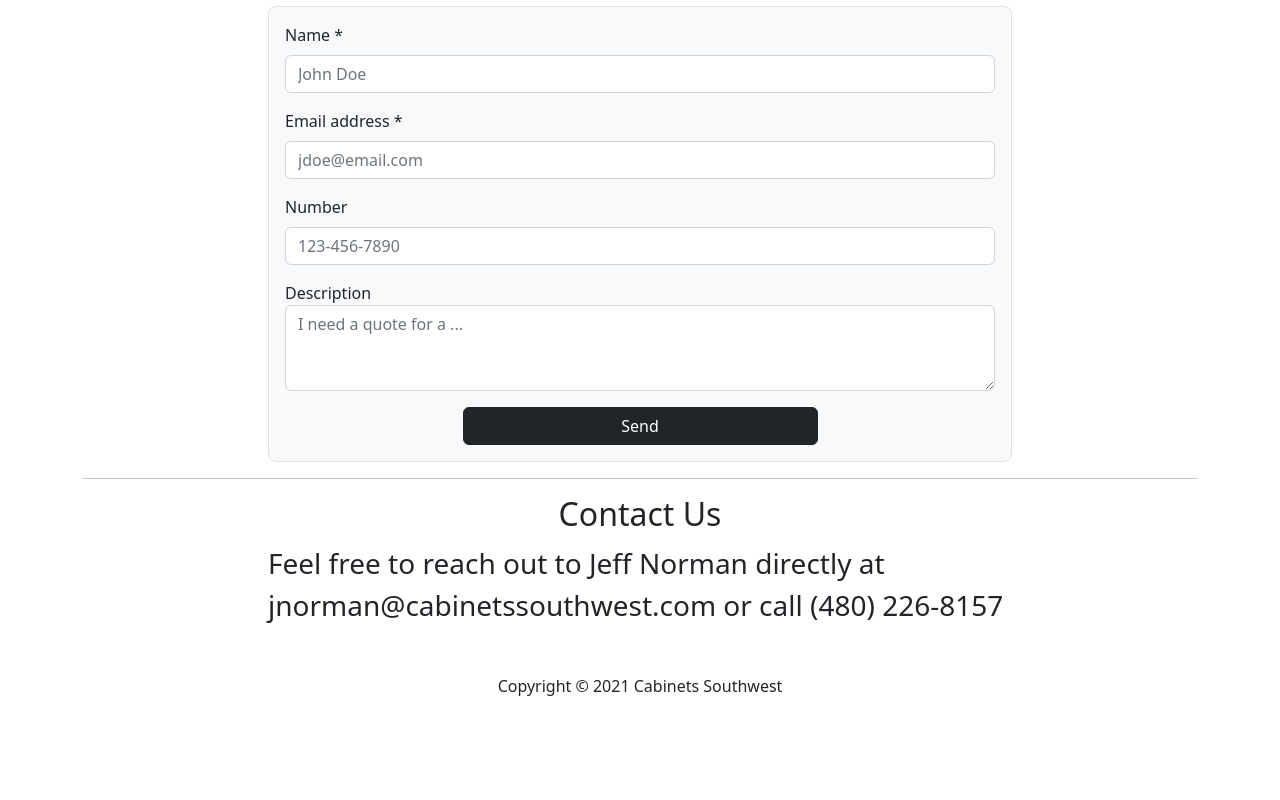
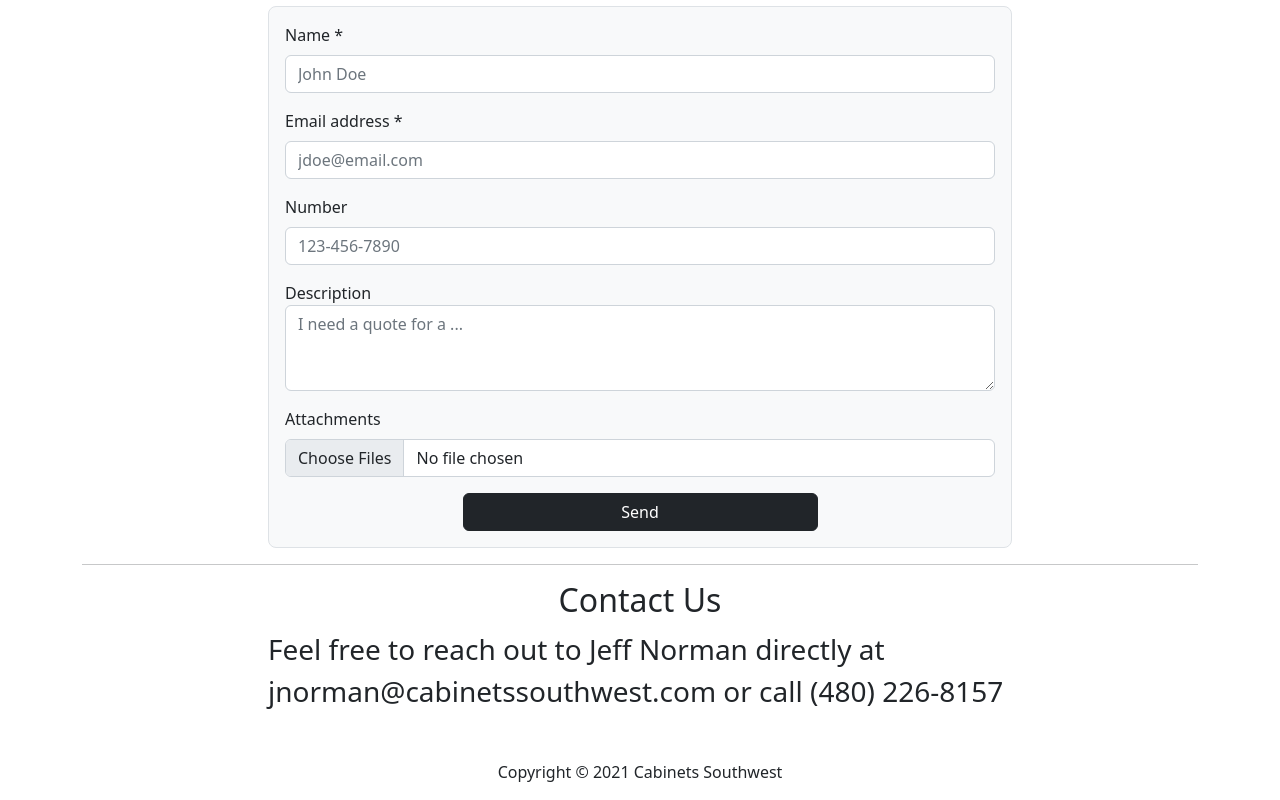
Before and after one commit to devcabinetssouthwest/cabinets-southwest, a Next.js app: page / in a window 1280 px wide. Shown: the part 2186-2986 px from the top of the page. Before the commit the page ends 2900 px from the top, so only its background shows below. Built offline with nearby package versions, Linux system fonts and the light colour scheme; no server answers.

Commit message:
Added toast and image attachments

```diff
--- a/package.json
+++ b/package.json
@@ -21,6 +21,7 @@
     "react-device-detect": "^2.2.2",
     "react-dom": "18.2.0",
     "react-pdf": "^6.2.2",
+    "react-toastify": "^9.1.1",
     "sass": "^1.57.1"
   },
   "devDependencies": {
--- a/pages/api/sendQuoteRequest.js
+++ b/pages/api/sendQuoteRequest.js
@@ -4,7 +4,7 @@ const FILE_SIZE_LIMIT = 20
 
 export default async function handler(req, res) {
 
-    const {quoteReq, attachment} = req.body;
+    const {quoteReq, attachments, attachmentNames} = req.body;
 
     var smtpTransport = nodemailer.createTransport({
         service: 'gmail',
@@ -13,6 +13,20 @@ export default async function handler(req, res) {
             pass: process.env.GMAIL_APP_PASS
         }
     });
+
+
+    var emailAttachments = []
+
+    for (var i = 0; i < attachments.length; i++){
+
+        console.log(attachments[i])
+
+        emailAttachments.push({   // encoded string as an attachment
+            filename: attachmentNames[i],
+            content: attachments[i].split("base64,")[1],
+            encoding: 'base64'
+        })
+    }
 
     var emailText = '<h3>You have recieved a new quote request from your website.</h3><hr/>'
 
@@ -25,12 +39,13 @@ export default async function handler(req, res) {
 
     const mailOptions = {
         from: 'devcabinetssouthwest@gmail.com',
+        // to: 'jado66@gmail.com',
+
         to: 'jnorman@cabinetssouthwest.com',
         subject: `New Quote Request from ${quoteReq.name} at ${quoteReq.email}`,
         html: emailText,
-        // attachments: attachments
+        attachments: emailAttachments
         };
-
 
     smtpTransport.sendMail(mailOptions, function (err, info) {
         if (err){
@@ -39,5 +54,5 @@ export default async function handler(req, res) {
         else{
             res.status(200).end(JSON.stringify({ message:'Send Mail' }))
         }
-        });
+    });
 }
--- a/pages/index.js
+++ b/pages/index.js
@@ -7,10 +7,11 @@ import Footer from '../components/Footer'
 import { useEffect, useState } from 'react'
 import { useSession } from 'next-auth/react'
 import { signIn } from 'next-auth/react'
-
+import { toast, ToastContainer } from 'react-toastify'
+import "react-toastify/dist/ReactToastify.css"
 const inter = Inter({ subsets: ['latin'] })
 
-const FILE_SIZE_LIMIT = 20
+const FILE_SIZE_LIMIT = 2
 
 export default function Home() {
   const {data: session} = useSession()
@@ -21,12 +22,34 @@ export default function Home() {
     number: "",
     message: "",
   })
-  const [selectedFile, setSelectedFile] = useState();
+
+  const [isError, setError] = useState(false)
+  const [errorMsg, setErrorMsg] = useState("")
+
+  const [selectedFiles, setSelectedFiles] = useState([]);
+  const [fileNames, setFileNames] = useState([])
 
   const [showPdf, setShowPdf] = useState(1)
   const [isAdminDevice, setAdminDevice] = useState(false)
 
+  const toBase64 = (file) => new Promise((resolve, reject) => {
+    const reader = new FileReader();
+    reader.readAsDataURL(file);
+    reader.onload = () => resolve(reader.result);
+    reader.onerror = error => reject(error);
+  });
+
   const sendMail = async () => {
+
+    let base64Images = []
+
+    for (var i = 0; i < selectedFiles.length; i++){
+      const newImageUrl = await toBase64(selectedFiles[i])
+      base64Images.push(newImageUrl)
+    }
+
+
+
 
     // if (!validateFileSize()){
     //   alert("File cannot be larger than 5 MB.")
@@ -41,34 +64,93 @@ export default function Home() {
       },
       body: JSON.stringify(
         {
+          attachments:base64Images,
+          attachmentNames: fileNames,
           quoteReq: quoteReq,
         }
       ),
-      files:[selectedFile]
+
     });
     const data = await response.json();
 
-    alert("Quote Sent. Please allow 2-3 business days for us to get back to you!")
-
+    toast.success('Your Quote has been sent. Please allow 2-3 business days for us to get back to you!', {
+      position: "top-right",
+      autoClose: 5000,
+      hideProgressBar: true,
+      closeOnClick: true,
+      pauseOnHover: true,
+      draggable: true,
+      progress: undefined,
+      theme: "light",
+      });
   }
 
-  const handleFileChange = (event) => {
+  const handleFilesChange = (event) => {
 
-    if(event.target.files.length > 0){
-      setSelectedFile(event.target.files[0]);
+    if (event.target.files.length > 3){
+      event.preventDefault();
+      toast.error('You can upload up to 3 images.', {
+        position: "top-right",
+        autoClose: 5000,
+        hideProgressBar: true,
+        closeOnClick: true,
+        pauseOnHover: true,
+        draggable: true,
+        progress: undefined,
+        theme: "light",
+        });
+      setErrorMsg(" - You can upload up to 3 images")
+      setError(true)
+      setFileNames([])
+      return
+    }
+
+    if (event.target.files.length > 0){
+
+      const files = [...event.target.files]
+
+      let filesAreSmall = true
+
+      files.forEach(file => {
+        if (!validateFileSize(file)){
+          filesAreSmall = false
+        }
+      });
+
+      if (filesAreSmall){
+        setSelectedFiles(files);
+        setFileNames(files.map(file=>file.name))
+        setError(false)
+
+      }
+      else{
+        event.preventDefault();
+        toast.error('Files must be smaller than 5 MB.', {
+          position: "top-right",
+          autoClose: 5000,
+          hideProgressBar: true,
+          closeOnClick: true,
+          pauseOnHover: true,
+          draggable: true,
+          progress: undefined,
+          theme: "light",
+          });
+        setErrorMsg(" - Files must be smaller than 5 MB")
+        setError(true)
+        setFileNames([])
+      }
+
     }
   };
 
 
-  const validateFileSize = () =>{
-    if (!selectedFile) {
+  const validateFileSize = (file) =>{
+    if (!file) {
 
       return
     }
 
-    const fileSize = Math.floor(selectedFile.size / 1048576)
-
-    alert(`File size = ${fileSize} MB`)
+    const fileSize = Math.floor(file.size / 1048576)
 
     if(fileSize > FILE_SIZE_LIMIT-1){
 
@@ -113,6 +195,7 @@ export default function Home() {
         <meta name="viewport" content="width=device-width, initial-scale=1" />
         <link rel="icon" href="/favicon.ico" />
       </Head>
+      <ToastContainer/>
       <main className="container">
 
         {
@@ -283,19 +366,24 @@ export default function Home() {
               </textarea>
             </div>
 
-            {/* {
-              selectedFile && JSON.stringify({name:selectedFile.name,size:selectedFile.size})
-            }
             <div className="mb-3">
-              <label className="form-label">Attachments</label>
+              <label className={"form-label "+(isError?"text-danger fw-bold":"")}>Attachments{isError?errorMsg:""}</label>
               <input
                 className="form-control"
                 type="file"
-                // value={quoteReq.attachment?quoteReq.attachment.name:""}
-                onChange={handleFileChange}
+                accept="image/*"
+                // value={fileNames.length>0?fileNames.toString():""}
+                onChange={handleFilesChange}
+                multiple
               />
-            </div> */}
-            <button className='btn btn-dark col-lg-6 col mx-auto' onClick={sendMail}>Send</button>
+            </div>
+            <button
+              className='btn btn-dark col-lg-6 col mx-auto'
+              onClick={sendMail}
+              disabled = {isError}
+            >
+              Send
+            </button>
 
           </div>
         </div>
```
Also changed, not shown: 1 other file (tests, documents, lock files or other folders).
